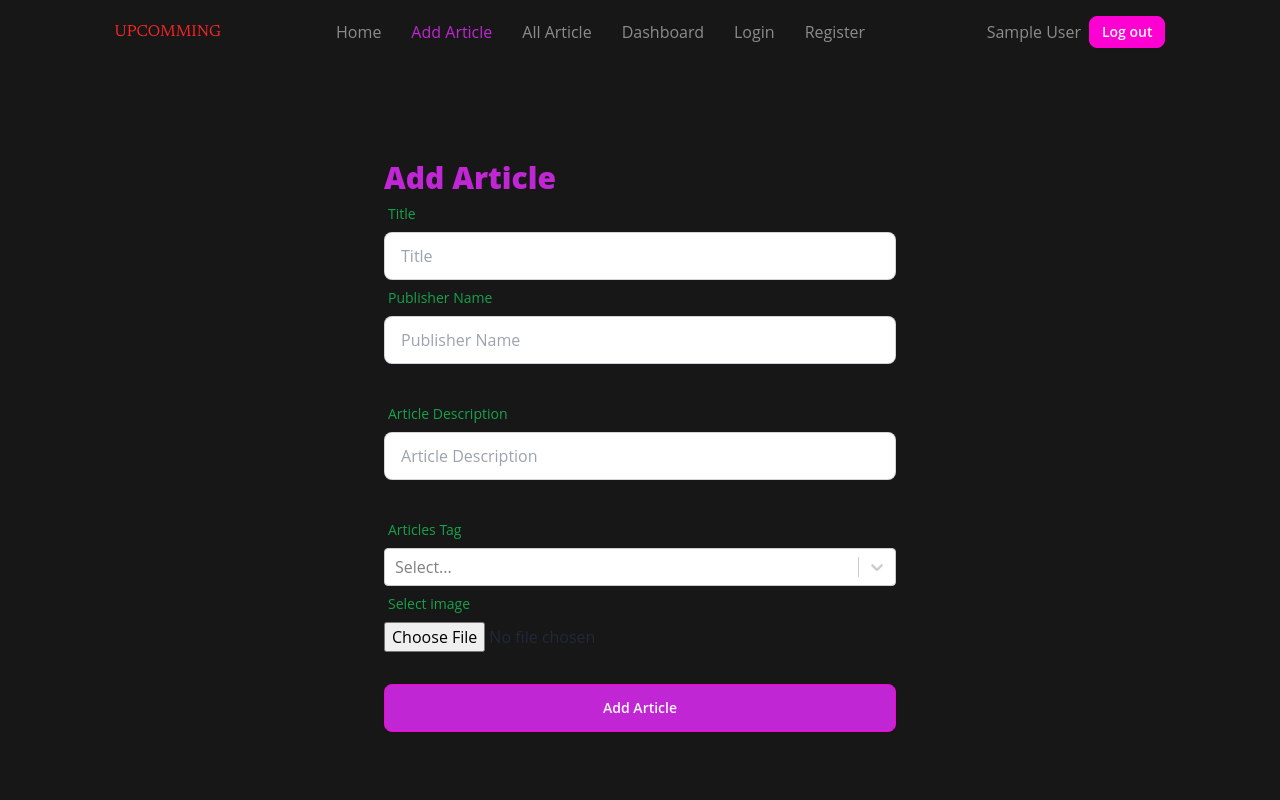
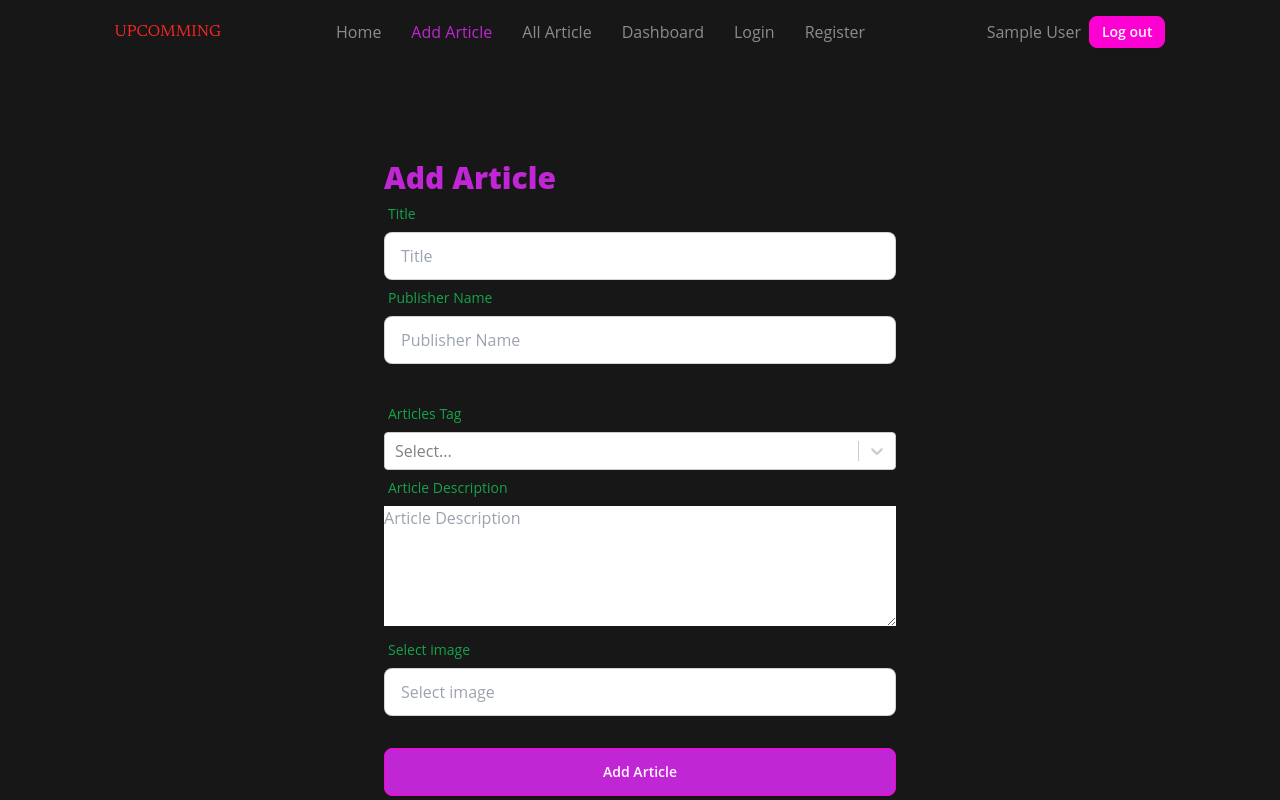
Before and after one commit to nirobutso140/Newsportal-web-app, a React (Vite) app: page /AddArticle in a window 1280 px wide. Shown: the top 800 px of the page. Built offline with nearby package versions, Linux system fonts and the light colour scheme; no server answers; sample sign-in values are in the browser's storage.

Commit message:
fetch post api to send article data

```diff
--- a/src/pages/ArticleAdding/Artical.jsx
+++ b/src/pages/ArticleAdding/Artical.jsx
@@ -1,9 +1,19 @@
+
 import Title from '../../components/Container/Title';
 import './Article.css'
 import Select from 'react-select';
+import useAxiosPublic from '../../hooks/useAxiosPublic'
+
 
 
 const Artical = () => {
+    const axiosPublic = useAxiosPublic()
+    // const [publisher, setPublisher] = useState([])
+    // useEffect(()=>{
+    //    axiosPublic.get('/publisher')
+    //    .then(res => setPublisher(res.data))
+    //    console.log(publisher);
+    // }, [])
 
     const handleAddArticle = (e) =>{
          e.preventDefault()
@@ -12,10 +22,21 @@ const Artical = () => {
          const publisher = form.publisher.value
          const description = form.description.value
          const image = form.img.value
-         const option = Array.from(event.target.selectedOptions, (option) => option.value);
+         const option = form.option.value
 
          const info = {title,publisher,description,image,option}
          console.log(info);
+
+         axiosPublic.post('/article', info)
+         .then(res => {
+            console.log(res);
+               if (res.data.insertedId) {
+                   e.target.reset()
+                   swal("Great", "A Publisher Added Successfully", "success");
+               }
+           })
+
+
     }
 
     const options = [
@@ -52,7 +73,7 @@ const Artical = () => {
                         </div>
                     </div>
                     {/* form supplier row */}
-                    <div className="mb-8">
+                    {/* <div className="mb-8">
                         <div className="form-control w-full">
                             <label className="label">
                                 <span className="label-text text-green-600">Article Description</span>
@@ -61,7 +82,7 @@ const Artical = () => {
                                 <input type="text" name="description" placeholder="Article Description" className="input input-bordered w-full"  />
                             </label>
                         </div>
-                    </div>
+                    </div> */}
                     {/* form category and details row */}
                     <div className="mb-8">
                         <div className="form-control w-full">
@@ -69,7 +90,16 @@ const Artical = () => {
                                 <span className="label-text text-green-600">Articles Tag</span>
                             </label>
                             <label className="input-group w-full">
-                               <Select name="option" options={options} isMulti/>
+                               <Select name="option" options={options}/>
+                            </label>
+                        </div>
+                         <div className="form-control w-full">
+                            <label className="label">
+                                <span className="label-text text-green-600">Article Description</span>
+                            </label>
+                            <label className="input-group">
+                                {/* <input type="text" name="description" placeholder="Article Description" className="input input-bordered w-full"  /> */}
+                                <textarea name="description" id="" cols="65" rows="5" placeholder="Article Description" className='w-full'></textarea>
                             </label>
                         </div>
                         <div className="form-control w-full">
@@ -77,7 +107,8 @@ const Artical = () => {
                                 <span className="label-text text-green-600">Select image</span>
                             </label>
                             <label className="input-group">
-                            <input type="file" id="img" name="img" accept="image/*"/>
+                            {/* <input type="file" name="img" className="file-input file-input-bordered file-input-success w-full max-w-xs" /> */}
+                            <input type="text" name="img" placeholder="Select image" className="input input-bordered w-full"  />
                             </label>
                         </div>
                     </div>
```
